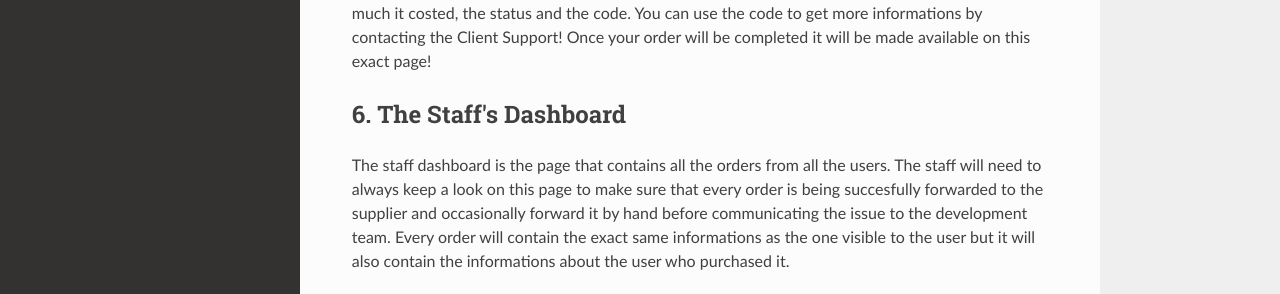
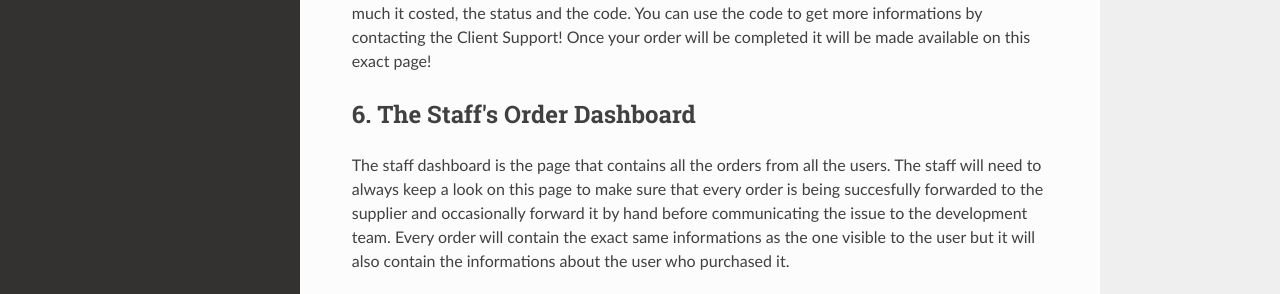
Before and after one commit to FlippedAle/2020_5DI_Team1_DOnofrio, an MkDocs documentation site: the page built from docs/systemDocumentation.md, in a window 1280 px wide and 900 px high, scrolled down 659 px. Shown: the part 532-826 px from the top of the window. Built offline with MkDocs 1.6.1, drawn with Linux system fonts in a browser that asks for light colours; nearby versions of some CDN libraries.

Commit message:
Update systemDocumentation.md

```diff
--- a/docs/systemDocumentation.md
+++ b/docs/systemDocumentation.md
@@ -27,6 +27,6 @@ The service marketplace section will be available once you're logged in, in this
 
 You will find the pending order dashboard in your profile and it serves as a quick overlook over your orders. For every order you'll be able to see when was it forwarded, when it will be available, how much it costed, the status and the code. You can use the code to get more informations by contacting the Client Support! Once your order will be completed it will be made available on this exact page!
 
-## 6. The Staff's Dashboard
+## 6. The Staff's Order Dashboard
 
 The staff dashboard is the page that contains all the orders from all the users. The staff will need to always keep a look on this page to make sure that every order is being succesfully forwarded to the supplier and occasionally forward it by hand before communicating the issue to the development team. Every order will contain the exact same informations as the one visible to the user but it will also contain the informations about the user who purchased it.
```
